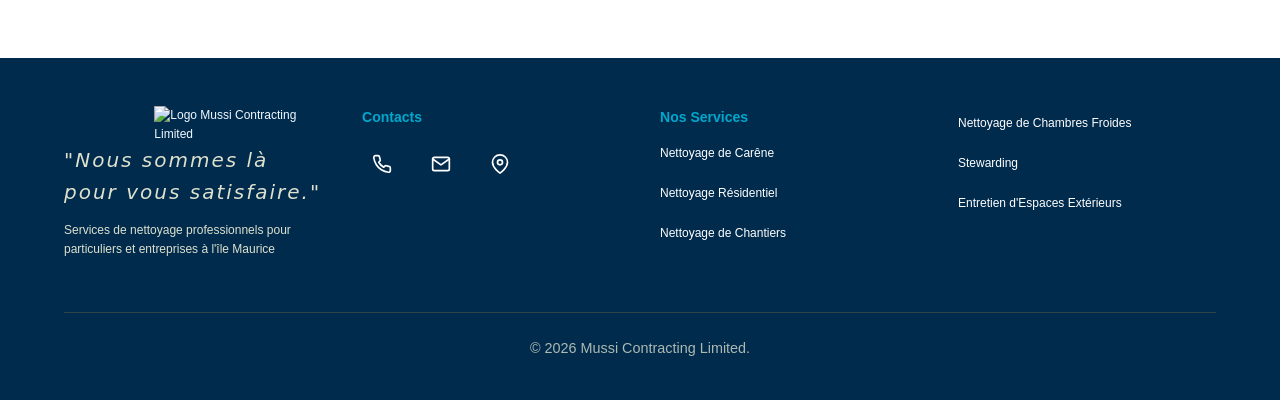
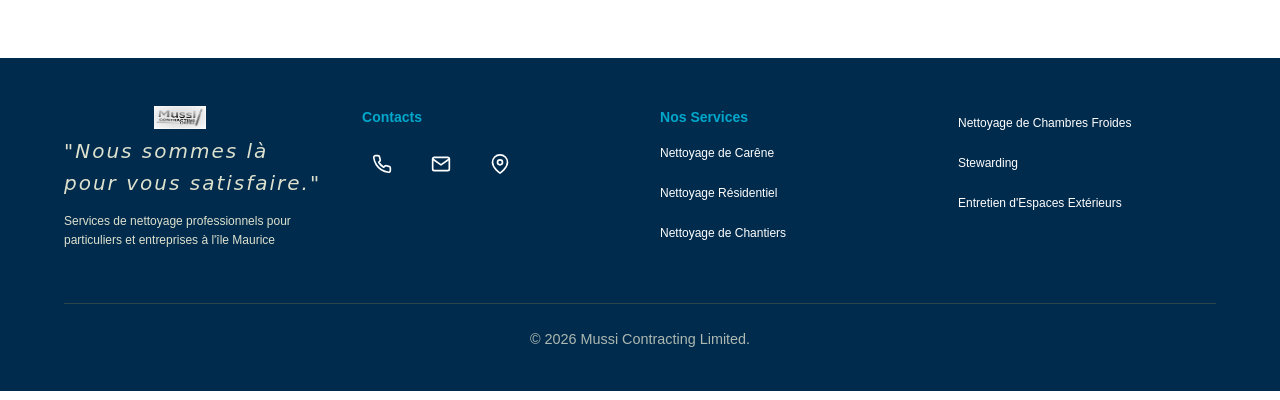
Before and after one commit to hsergix-byte/MUSSI_1, a plain HTML site: page contact.html in a window 1280 px wide. Shown: the part 1529-1929 px from the top of the page. Drawn offline with Linux system fonts and the light colour scheme; the site is published under a folder, as on GitHub Pages, so addresses that start at the root find nothing; a web font is replaced by a local one.

Commit message:
Update contact.html

```diff
--- a/contact.html
+++ b/contact.html
@@ -193,7 +193,7 @@
             <div class="footer-content">
                 <div class="footer-columns">
                     <div class="footer-column">
-                        <img src="/src/assets/logo B - W.png" alt="Logo Mussi Contracting Limited">
+                        <img src="src/assets/logo B - W.png" alt="Logo Mussi Contracting Limited">
                         <p class="slogan">"Nous sommes là pour vous satisfaire."</p>
                         <p>Services de nettoyage professionnels pour particuliers et entreprises à l'île Maurice</p>
                     </div>
```
